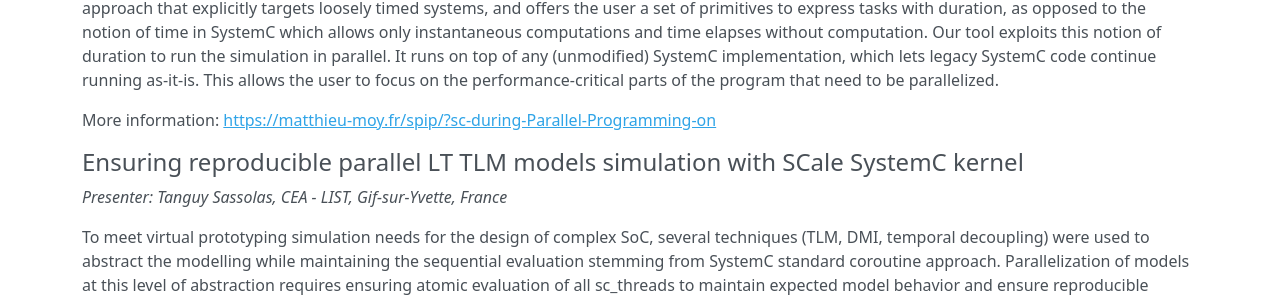
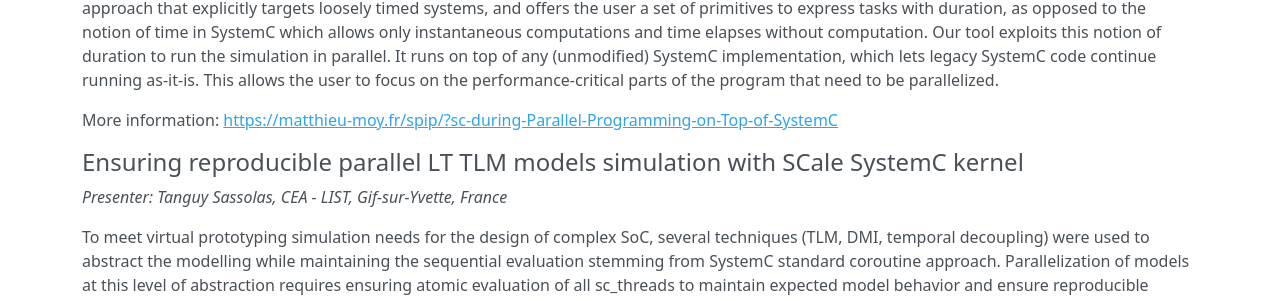
Before and after one commit to accellera-official/systemc.org, an MkDocs documentation site: the page built from docs/events/scef202204.md, in a window 1280 px wide and 900 px high, scrolled down 1087 px. Shown: the part 151-452 px from the top of the window. Built offline with MkDocs 1.6.1, drawn with Linux system fonts in a browser that asks for light colours; nearby versions of some CDN libraries; some of the changed lines change nothing that is shown.

Commit message:
fixed broken link

```diff
--- a/docs/events/scef202204.md
+++ b/docs/events/scef202204.md
@@ -50,8 +50,7 @@ The SystemC/TLM technologies are widely accepted in the industry for fast system
 We propose an approach that explicitly targets loosely timed systems, and offers the user a set of primitives to express tasks with duration, as opposed to the notion of time in SystemC which allows only instantaneous computations and time elapses without computation.
 Our tool exploits this notion of duration to run the simulation in parallel. It runs on top of any (unmodified) SystemC implementation, which lets legacy SystemC code continue running as-it-is. This allows the user to focus on the performance-critical parts of the program that need to be parallelized.
 
-More information: [https://matthieu-moy.fr/spip/?sc-during-Parallel-Programming-on](https://matthieu-moy.fr/spip/?sc-during-Parallel-Programming-on)
-
+More information: [https://matthieu-moy.fr/spip/?sc-during-Parallel-Programming-on-Top-of-SystemC](https://matthieu-moy.fr/spip/?sc-during-Parallel-Programming-on-Top-of-SystemC)
 
 ## Ensuring reproducible parallel LT TLM models simulation with SCale SystemC kernel
 
```
